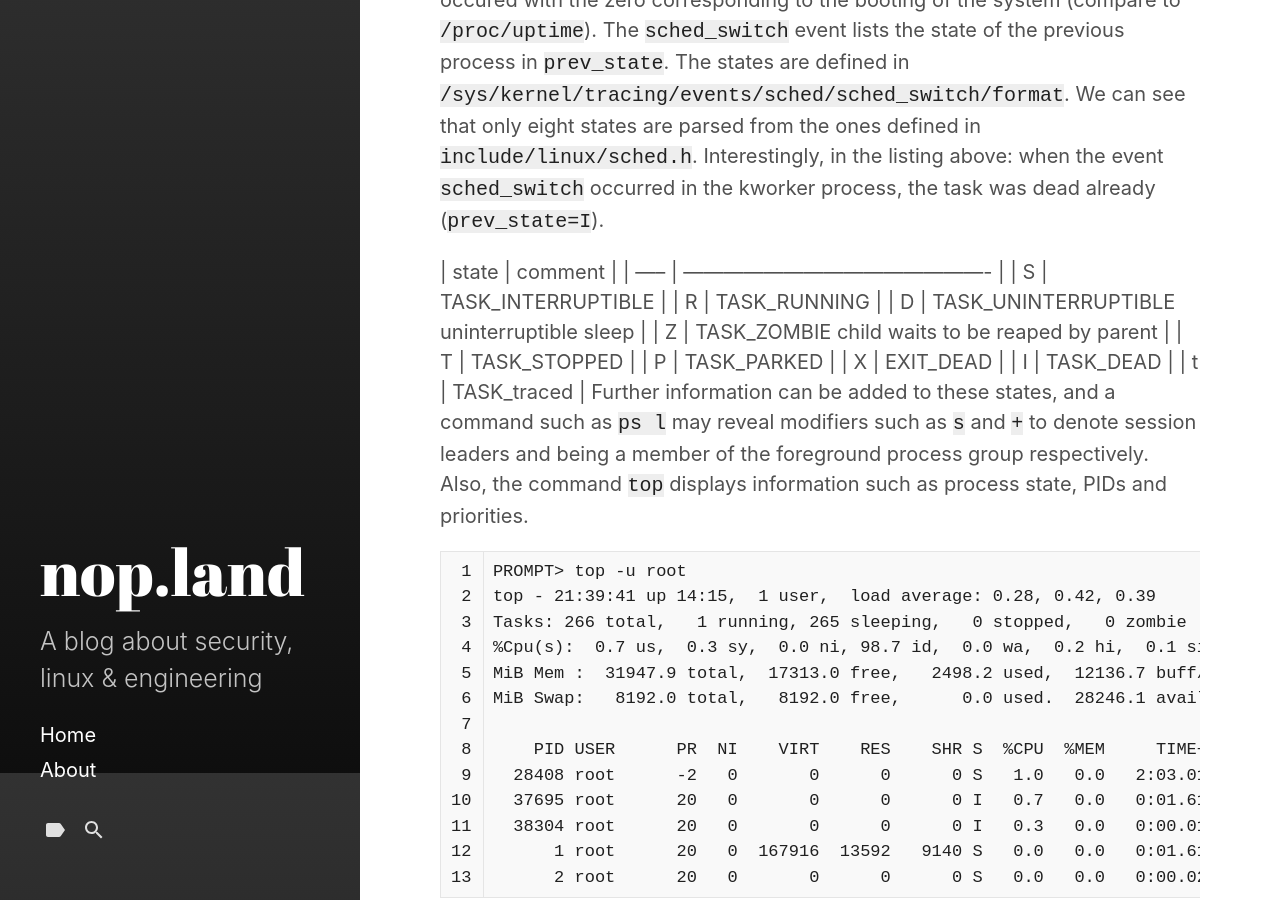
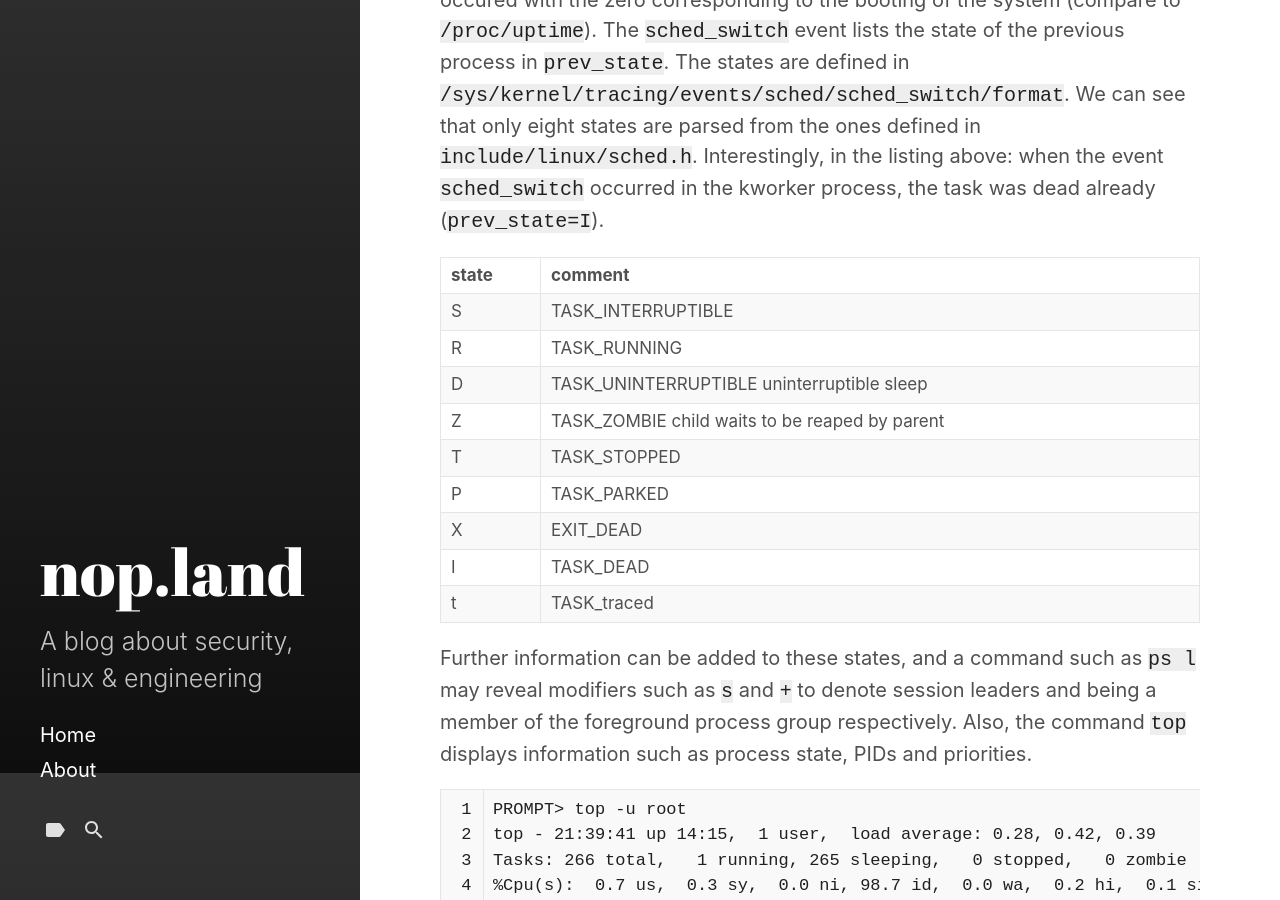
Before and after one commit to bytewvr/blog, a Jekyll site: the page built from _posts/2022-10-14-CFS.md, in a window 1280 px wide and 900 px high, scrolled down 2827 px. Built offline with Jekyll 4.4.1, drawn with Linux system fonts in a browser that asks for light colours; some of the changed text lies outside the part shown.

Commit message:
markup fixes

````diff
--- a/_posts/2022-10-14-CFS.md
+++ b/_posts/2022-10-14-CFS.md
@@ -62,6 +62,7 @@ The timestamps, e.g. `13235.594093`, capture the time in seconds the event occur
 | X     | EXIT_DEAD                                      |
 | I     | TASK_DEAD                                      |
 | t     | TASK_traced                                    |
+
 Further information can be added to these states, and a command such as `ps l` may reveal modifiers such as `s` and `+` to denote session leaders and being a member of the foreground process group respectively. Also, the command `top` displays information such as process state, PIDs and priorities.
 ```
 PROMPT> top -u root
@@ -106,7 +107,7 @@ u64                        vruntime;             /*    80     8 */
 u64                        prev_sum_exec_runtime; /*    88     8 */
 ```
 The struct members `vruntime` and `sum_exec_runtime` account time in `ns`. All updates to the runtime are initiated by the function `update_curr()`.
-```Cpp
+```
 static void update_curr(struct cfs_rq *cfs_rq)
 {
   struct sched_entity *curr = cfs_rq->curr;
@@ -148,7 +149,7 @@ static void update_curr(struct cfs_rq *cfs_rq)
 }
 ```
 `sum_exec_runtime` will be updated with `delta_exec` directly, while `delta_exec` might be scaled before being added to `vruntime`. Checking the `calc_delta_fair` routine scaling will only occur if `load.weight` doesn't match `NICE_0_LOAD`. The unlikely macro however tells the branch predictor that this is not very probable to occur.
-```Cpp
+```
 static inline u64 calc_delta_fair(u64 delta, struct sched_entity *se)
 {
   if (unlikely(se->load.weight != NICE_0_LOAD))
@@ -198,7 +199,8 @@ const int sched_prio_to_weight[40] = {
  /*  -5 */      3121,      2501,      1991,      1586,      1277,
  /*   0 */      1024,       820,       655,       526,       423,
  /*   5 */       335,       272,       215,       172,       137,
- /*  10 */       110,        87,        70,        56,        45, /*  15 */        36,        29,        23,        18,        15,
+ /*  10 */       110,        87,        70,        56,        45,
+ /*  15 */        36,        29,        23,        18,        15,
 };
 ```
 `inv_weight` are the precomputed inverses `2^32/weight` retrieved from `sched_prio_to_wmult[40]`. Insight about the origins of the weights can be found [here](https://lkml.org/lkml/2019/10/7/1117). During their lifetime the weights of a task can be adjusted with the function `reweight_entity()`. If we run a a stack-trace,  `reweight_entity` is generally called from either  `dequeue_entity` or `enqueue_entity`. For example
@@ -351,4 +353,4 @@ PROMPT> trace-cmd report
 This post was a beast. I learned a bunch and feel like I have still only scratched the surface of the complex topic of the scheduler. `ftrace` truly proved its worth in this one.
 
 # Additional Resources
-[Evolution of the x86 context switch in Linux](https://www.maizure.org/projects/evolution_x86_context_switch_linux/)</br>
+[Evolution of the x86 context switch in Linux](https://www.maizure.org/projects/evolution_x86_context_switch_linux/)<br />
````
Also changed, not shown: other parts of _posts/2022-10-14-CFS.md (+1 -1 lines).
